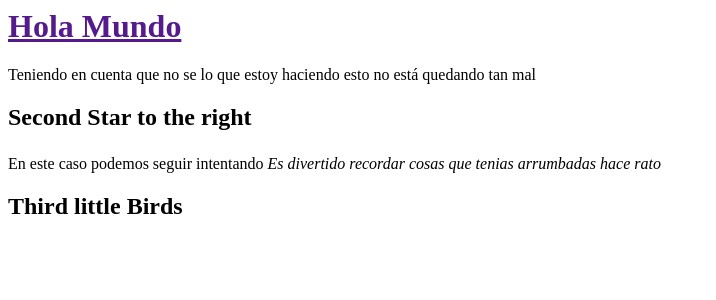
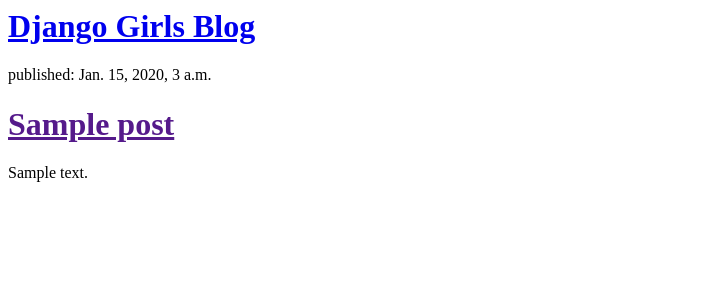
Before and after one commit to Amygomez/Amy-blog, a Django app: template blog/templates/blog/post_list.html in a window 1280 px wide. Shown: the top 300 px of the page, without its empty margins (0-716 px from the left). Run offline with Django 3.2, Linux system fonts and the light colour scheme; the template is opened without the code that fills it: values that come from a table or form of the project are taken from there, others are empty; tables that the repository leaves empty hold one stand-in row (values such as "Sample post").

Commit message:
Modificacion de templatos para mostrar post de la DB

```diff
--- a/blog/templates/blog/post_list.html
+++ b/blog/templates/blog/post_list.html
@@ -3,16 +3,16 @@
 		<title> Amy's Trash Can</title>
 	</head>
 	<body>
-		<div>
-			<p><h1> <a href =""> Hola Mundo </a> </h1></p>
-				Teniendo en cuenta que no se lo que estoy haciendo esto no está quedando tan mal
-		</div>
-		<div>
-		<p> <h2> <strong> Second Star to the right</strong> </p> </h2>
-				En este caso podemos seguir intentando
-	<em> Es divertido recordar cosas que tenias arrumbadas hace rato </em>
-		</div>
-		<div
-			<p> <h2> <strong> Third little Birds</strong> </p> </h2>
+	    <div>
+	        <h1><a href="/">Django Girls Blog</a></h1>
+	    </div>
+
+	    {% for post in posts %}
+	        <div>
+	            <p>published: {{ post.published_date }}</p>
+	            <h1><a href="">{{ post.title }}</a></h1>
+	            <p>{{ post.text|linebreaks }}</p>
+	        </div>
+	    {% endfor %}
 	</body>
 </html>
--- a/blog/views.py
+++ b/blog/views.py
@@ -1,4 +1,7 @@
 from django.shortcuts import render
+from django.utils import timezone
+from .models import Post
 
 def post_list(request):
-    return render(request, 'blog/post_list.html', {})
+        posts = Post.objects.filter(published_date__lte=timezone.now()).order_by('published_date')
+        return render(request, 'blog/post_list.html', {'posts': posts})
```
